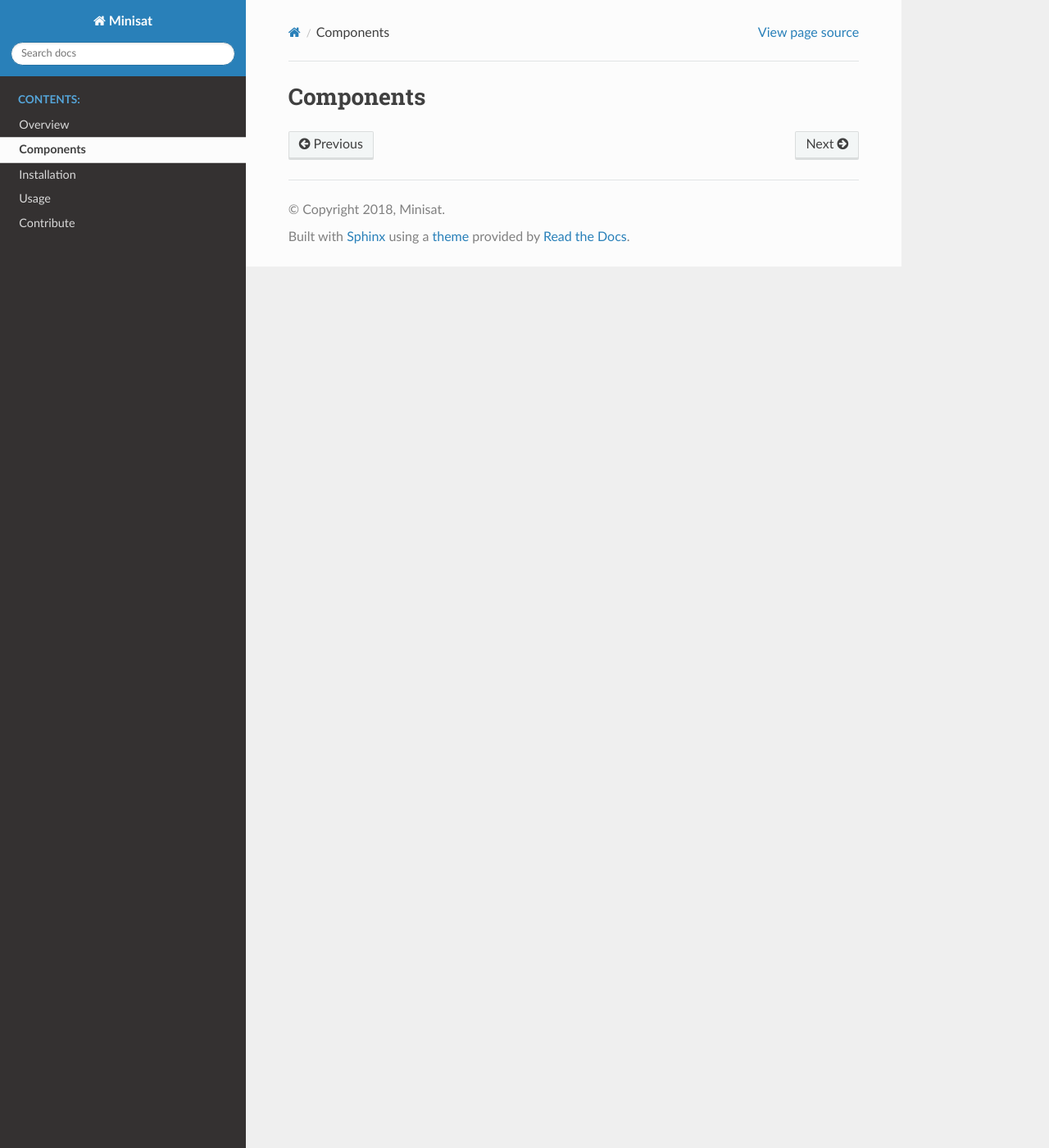
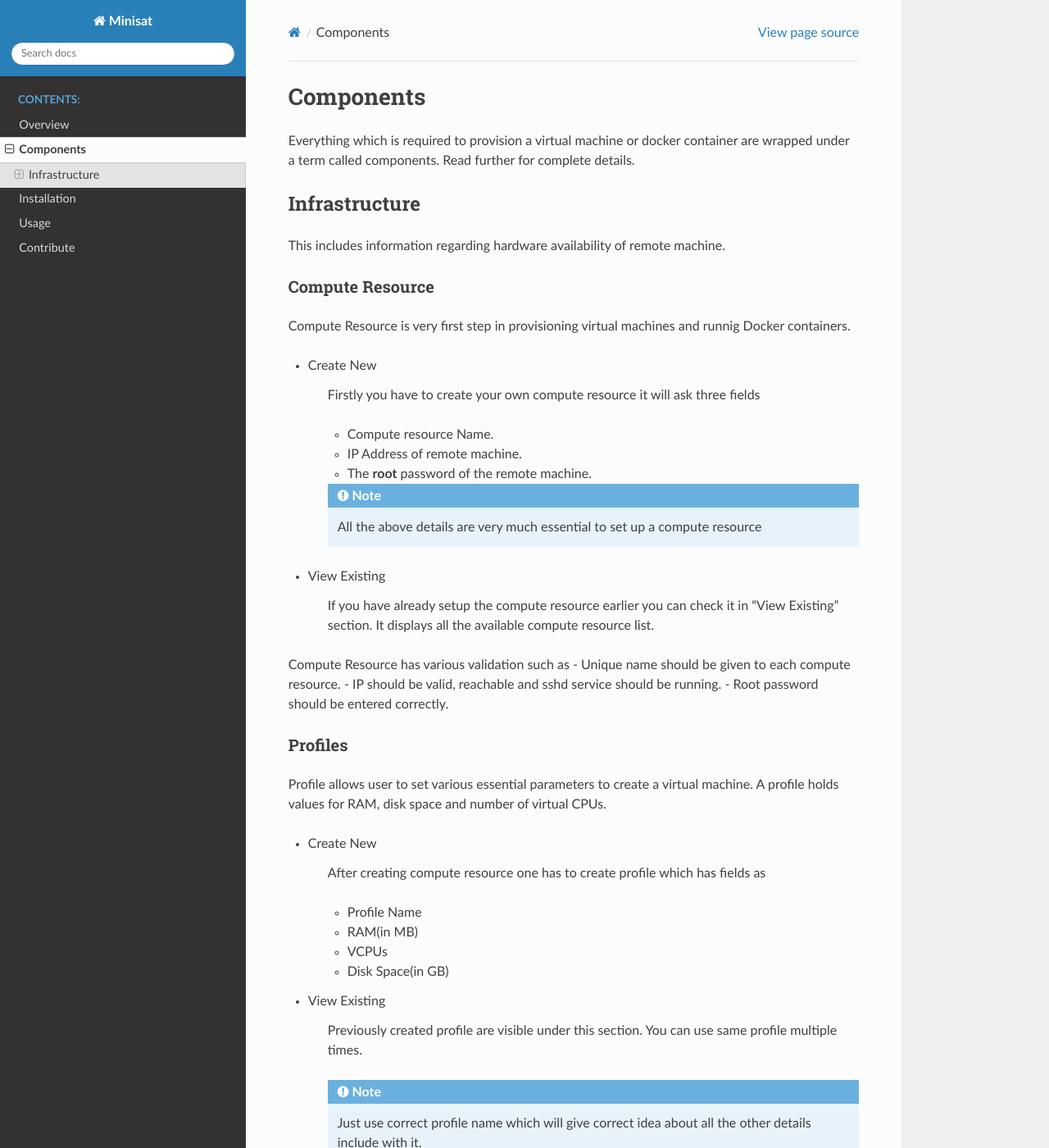
Before and after one commit to miniSat/Minisat, a Sphinx documentation site: the page built from docs/components.rst, in a window 1280 px wide and 1400 px high. Shown: the whole window at 82% size. Built offline with Sphinx 7.4.7 and the Read the Docs theme 2.0.0, drawn with Linux system fonts in a browser that asks for light colours.

Commit message:
Add Infrastructure docs inside component section
Signed-off-by: Shailesh <shailesh.kolhapur@gmail.com>

```diff
--- a/docs/components.rst
+++ b/docs/components.rst
@@ -1,2 +1,62 @@
 Components
 ==========
+
+Everything which is required to provision a virtual machine or docker container are wrapped under a term called components.
+Read further for complete details.
+
+Infrastructure
+--------------
+This includes information regarding hardware availability of remote machine.
+
+++++++++++++++++
+Compute Resource
+++++++++++++++++
+
+Compute Resource is very first step in provisioning virtual machines and runnig Docker containers.
+
++ Create New
+
+    Firstly you have to create your own compute resource it will ask three fields
+
+    - Compute resource Name.
+    - IP Address of remote machine.
+    - The **root** password of the remote machine.
+
+
+    .. note::
+
+  	  All the above details are very much essential to set up a compute resource
+
+
+
++ View Existing
+
+    If you have already setup the compute resource earlier you can check it in "View Existing" section. It displays all the available compute resource list.
+
+Compute Resource has various validation such as
+- Unique name should be given to each compute resource.
+- IP should be valid, reachable and sshd service should be running.
+- Root password should be entered correctly.
+
+
+++++++++
+Profiles
+++++++++
+
+Profile allows user to set various essential parameters to create a virtual machine. A profile holds values for RAM, disk space and number of virtual CPUs.
+
++ Create New
+
+    After creating compute resource one has to create profile which has fields as
+
+    - Profile Name
+    - RAM(in MB)
+    - VCPUs
+    - Disk Space(in GB)
++ View Existing
+
+    Previously created profile are visible under this section. You can use same profile multiple times.
+
+    .. note ::
+
+	 Just use correct profile name which will give  correct idea about all the other details include with it.
```
